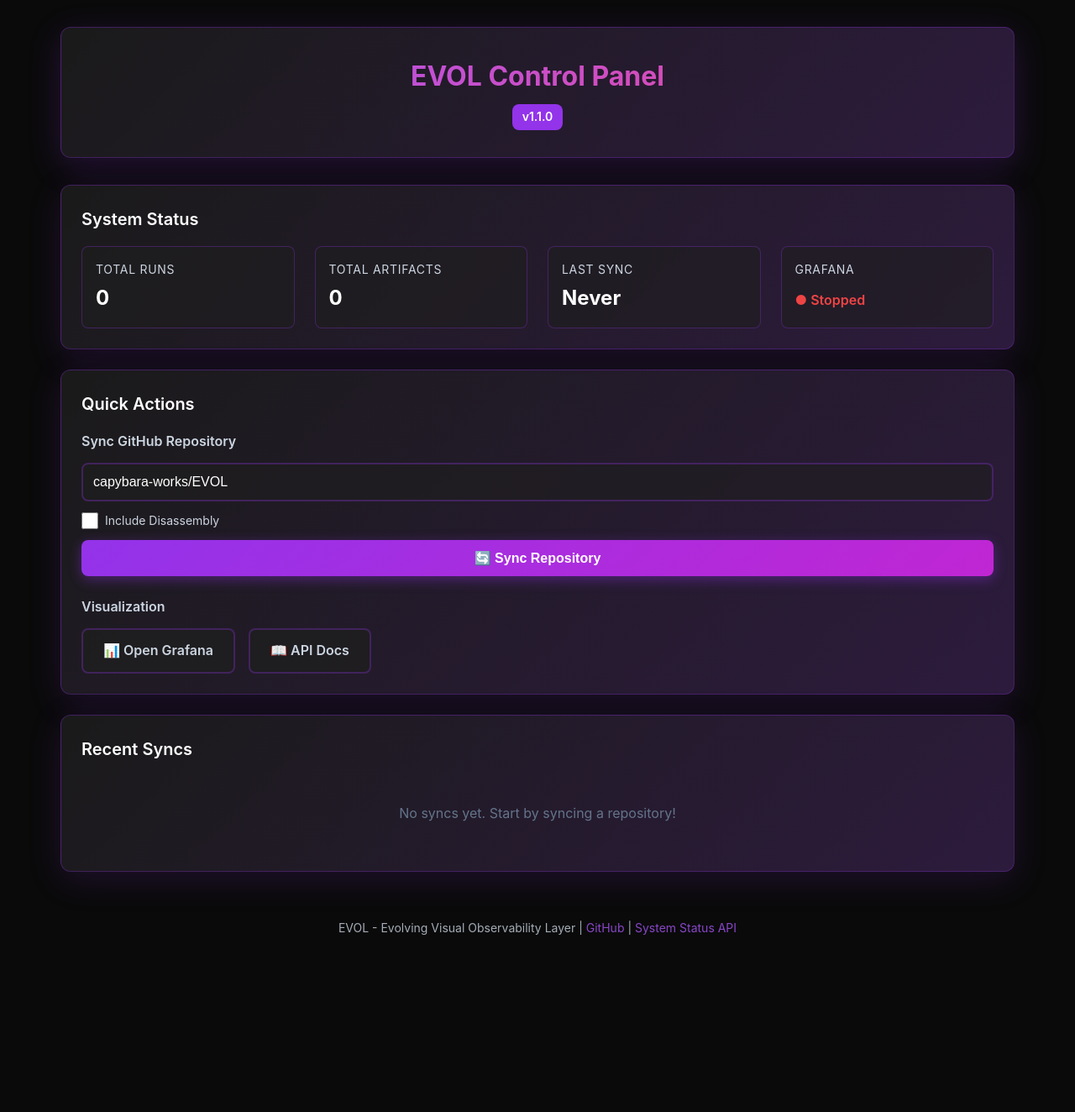
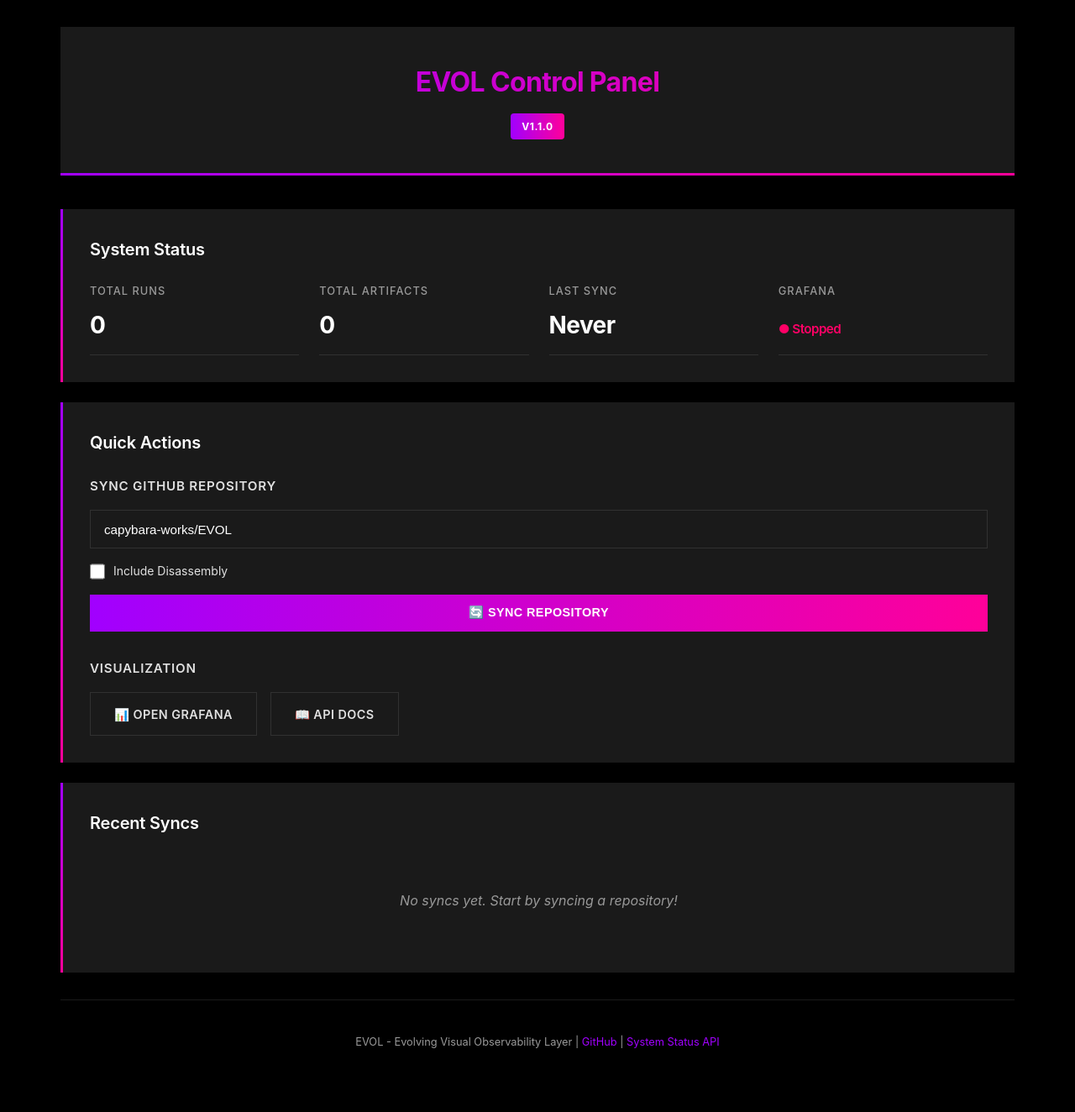
Before and after one commit to capybara-works/EVOL, a FastAPI app: page / in a window 1280 px wide. Shown: the whole page at 84% size. Before the commit the page ends 1113 px from the top, so only its background shows below. Run offline with FastAPI, Linux system fonts and the light colour scheme.

Commit message:
design: Refine WebUI with Accenture design system
Based on accenture.com analysis:
- Pure black background (#000000) for maximum contrast
- Purple-to-pink gradients (#A100FF to #FF0099) matching Accenture brand
- Gradient borders (border-image) instead of solid colored borders
- Minimal border radius (sharp edges) for modern, clean aesthetic
- Subtle hover effects with border color transitions
- Clean typography with letter-spacing adjustments
- Minimal shadows, focus on borders and gradients
- Bottom borders on stats for cleaner separation
- Uppercase labels with increased letter-spacing
- Gradient shine effect on primary buttons

```diff
--- a/evol/ui/static/style.css
+++ b/evol/ui/static/style.css
@@ -1,15 +1,13 @@
 :root {
-    --primary-purple: #9333ea;
-    --secondary-purple: #a855f7;
-    --dark-purple: #7e22ce;
-    --light-purple: #c084fc;
-    --bg-black: #0a0a0a;
+    /* Accenture-inspired color palette */
+    --primary-purple: #A100FF;
+    --accent-pink: #FF0099;
+    --dark-bg: #000000;
     --card-bg: #1a1a1a;
-    --card-bg-gradient: linear-gradient(135deg, #1a1a1a 0%, #2d1b3d 100%);
-    --border-purple: rgba(147, 51, 234, 0.3);
     --text-white: #ffffff;
-    --text-gray: #cbd5e1;
-    --text-muted: #64748b;
+    --text-gray: #e0e0e0;
+    --text-muted: #999999;
+    --border-subtle: rgba(255, 255, 255, 0.1);
 }
 
 * {
@@ -19,8 +17,8 @@
 }
 
 body {
-    font-family: -apple-system, BlinkMacSystemFont, 'Segoe UI', Roboto, 'Helvetica Neue', Arial, sans-serif;
-    background-color: var(--bg-black);
+    font-family: -apple-system, BlinkMacSystemFont, 'Segoe UI', 'Helvetica Neue', Arial, sans-serif;
+    background-color: var(--dark-bg);
     color: var(--text-white);
     line-height: 1.6;
 }
@@ -31,112 +29,125 @@ body {
     padding: 2rem;
 }
 
+/* Header with subtle gradient bottom border */
 header {
-    background: var(--card-bg-gradient);
-    padding: 2rem;
-    border-radius: 12px;
-    margin-bottom: 2rem;
+    background-color: var(--card-bg);
+    padding: 2.5rem 2rem;
+    border-radius: 0;
+    margin-bottom: 2.5rem;
     text-align: center;
-    border: 1px solid var(--border-purple);
-    box-shadow: 0 10px 40px rgba(147, 51, 234, 0.2);
+    border-bottom: 3px solid transparent;
+    border-image: linear-gradient(90deg, var(--primary-purple) 0%, var(--accent-pink) 100%);
+    border-image-slice: 1;
 }
 
 header h1 {
     font-size: 2rem;
     font-weight: 700;
-    background: linear-gradient(135deg, var(--secondary-purple) 0%, #ec4899 100%);
+    background: linear-gradient(90deg, var(--primary-purple) 0%, var(--accent-pink) 100%);
     -webkit-background-clip: text;
     -webkit-text-fill-color: transparent;
     background-clip: text;
+    letter-spacing: -0.02em;
 }
 
 .version {
-    background: var(--primary-purple);
+    background: linear-gradient(90deg, var(--primary-purple) 0%, var(--accent-pink) 100%);
     color: white;
-    padding: 0.25rem 0.75rem;
-    border-radius: 0.5rem;
-    font-size: 0.875rem;
-    font-weight: 600;
+    padding: 0.35rem 0.85rem;
+    border-radius: 4px;
+    font-size: 0.75rem;
+    font-weight: 700;
     display: inline-block;
-    margin-top: 0.5rem;
+    margin-top: 0.75rem;
+    letter-spacing: 0.05em;
+    text-transform: uppercase;
 }
 
+/* Cards with minimal borders */
 .status-card,
 .actions-card,
 .recent-card {
-    background: var(--card-bg-gradient);
-    border-radius: 12px;
-    padding: 1.5rem;
+    background-color: var(--card-bg);
+    border-radius: 0;
+    padding: 2rem;
     margin-bottom: 1.5rem;
-    border: 1px solid var(--border-purple);
-    box-shadow: 0 10px 40px rgba(147, 51, 234, 0.15);
+    border: none;
+    border-left: 3px solid transparent;
+    border-image: linear-gradient(180deg, var(--primary-purple) 0%, var(--accent-pink) 100%);
+    border-image-slice: 1;
 }
 
 h2 {
     font-size: 1.25rem;
     font-weight: 600;
-    margin-bottom: 1rem;
+    margin-bottom: 1.5rem;
     color: var(--text-white);
+    letter-spacing: -0.01em;
 }
 
 h3 {
-    font-size: 1rem;
+    font-size: 0.95rem;
     font-weight: 600;
-    margin-bottom: 0.75rem;
+    margin-bottom: 1rem;
     color: var(--text-gray);
+    text-transform: uppercase;
+    letter-spacing: 0.05em;
 }
 
 .status-grid {
     display: grid;
-    grid-template-columns: repeat(auto-fit, minmax(200px, 1fr));
+    grid-template-columns: repeat(auto-fit, minmax(220px, 1fr));
     gap: 1.5rem;
 }
 
 .stat {
     display: flex;
     flex-direction: column;
-    background: rgba(30, 30, 30, 0.6);
-    padding: 1rem;
-    border-radius: 8px;
-    border: 1px solid var(--border-purple);
+    background: transparent;
+    padding: 0;
+    border: none;
+    border-bottom: 1px solid var(--border-subtle);
+    padding-bottom: 0.75rem;
     transition: all 0.3s ease;
 }
 
 .stat:hover {
-    border-color: var(--secondary-purple);
-    transform: translateY(-2px);
-    box-shadow: 0 8px 20px rgba(168, 85, 247, 0.3);
+    border-bottom-color: var(--primary-purple);
+    transform: translateX(4px);
 }
 
 .stat-label {
-    font-size: 0.875rem;
-    color: var(--text-gray);
-    margin-bottom: 0.25rem;
+    font-size: 0.8rem;
+    color: var(--text-muted);
+    margin-bottom: 0.5rem;
     text-transform: uppercase;
-    letter-spacing: 0.05em;
+    letter-spacing: 0.08em;
+    font-weight: 500;
 }
 
 .stat-value {
-    font-size: 1.5rem;
+    font-size: 1.75rem;
     font-weight: 700;
     color: var(--text-white);
+    letter-spacing: -0.02em;
 }
 
 .status-indicator {
-    font-size: 1rem;
+    font-size: 0.95rem;
     font-weight: 600;
 }
 
 .status-indicator.running {
-    color: #10b981;
+    color: #00FF99;
 }
 
 .status-indicator.stopped {
-    color: #ef4444;
+    color: #FF0066;
 }
 
 .action-section {
-    margin-bottom: 1.5rem;
+    margin-bottom: 2rem;
 }
 
 .action-section:last-child {
@@ -146,16 +157,16 @@ h3 {
 .sync-form {
     display: flex;
     flex-direction: column;
-    gap: 0.75rem;
+    gap: 1rem;
 }
 
 input[type="text"] {
-    padding: 0.75rem;
-    border: 2px solid var(--border-purple);
-    border-radius: 8px;
-    font-size: 1rem;
+    padding: 0.85rem 1rem;
+    border: 1px solid var(--border-subtle);
+    border-radius: 0;
+    font-size: 0.95rem;
     transition: all 0.3s ease;
-    background: rgba(30, 30, 30, 0.6);
+    background: transparent;
     color: var(--text-white);
 }
 
@@ -165,61 +176,78 @@ input[type="text"]::placeholder {
 
 input[type="text"]:focus {
     outline: none;
-    border-color: var(--secondary-purple);
-    box-shadow: 0 0 0 3px rgba(168, 85, 247, 0.2);
+    border-color: var(--primary-purple);
+    background: rgba(161, 0, 255, 0.05);
 }
 
 .checkbox-label {
     display: flex;
     align-items: center;
-    gap: 0.5rem;
+    gap: 0.6rem;
     font-size: 0.875rem;
     cursor: pointer;
     color: var(--text-gray);
 }
 
 .checkbox-label input[type="checkbox"] {
-    width: 1.25rem;
-    height: 1.25rem;
+    width: 1.15rem;
+    height: 1.15rem;
     cursor: pointer;
-    accent-color: var(--secondary-purple);
+    accent-color: var(--primary-purple);
 }
 
 .btn {
-    padding: 0.75rem 1.5rem;
+    padding: 0.85rem 1.75rem;
     border: none;
-    border-radius: 8px;
-    font-size: 1rem;
+    border-radius: 0;
+    font-size: 0.9rem;
     font-weight: 600;
     cursor: pointer;
     transition: all 0.3s ease;
     text-decoration: none;
     display: inline-block;
     text-align: center;
+    letter-spacing: 0.03em;
+    text-transform: uppercase;
 }
 
 .btn-primary {
-    background: linear-gradient(135deg, var(--primary-purple) 0%, #c026d3 100%);
+    background: linear-gradient(90deg, var(--primary-purple) 0%, var(--accent-pink) 100%);
     color: white;
-    box-shadow: 0 4px 15px rgba(147, 51, 234, 0.4);
+    position: relative;
+    overflow: hidden;
+}
+
+.btn-primary::before {
+    content: '';
+    position: absolute;
+    top: 0;
+    left: -100%;
+    width: 100%;
+    height: 100%;
+    background: linear-gradient(90deg, transparent, rgba(255, 255, 255, 0.3), transparent);
+    transition: left 0.5s;
+}
+
+.btn-primary:hover::before {
+    left: 100%;
 }
 
 .btn-primary:hover {
-    transform: translateY(-2px);
-    box-shadow: 0 8px 25px rgba(147, 51, 234, 0.6);
-    background: linear-gradient(135deg, var(--secondary-purple) 0%, #d946ef 100%);
+    transform: translateY(-1px);
+    box-shadow: 0 4px 12px rgba(161, 0, 255, 0.4);
 }
 
 .btn-secondary {
-    background: rgba(30, 30, 30, 0.8);
+    background: transparent;
     color: var(--text-gray);
-    border: 2px solid var(--border-purple);
+    border: 1px solid var(--border-subtle);
 }
 
 .btn-secondary:hover {
-    background: rgba(45, 27, 61, 0.6);
-    border-color: var(--secondary-purple);
+    border-color: var(--primary-purple);
     color: var(--text-white);
+    background: rgba(161, 0, 255, 0.05);
 }
 
 .button-group {
@@ -276,56 +308,59 @@ input[type="text"]:focus {
 }
 
 .sync-status {
-    padding: 0.25rem 0.75rem;
-    border-radius: 0.25rem;
-    font-size: 0.75rem;
-    font-weight: 600;
+    padding: 0.35rem 0.85rem;
+    border-radius: 2px;
+    font-size: 0.7rem;
+    font-weight: 700;
     text-transform: uppercase;
-    margin-right: 1rem;
+    margin-right: 1.5rem;
+    letter-spacing: 0.05em;
 }
 
 .sync-status.status-success {
-    background-color: rgba(16, 185, 129, 0.2);
-    color: #6ee7b7;
+    background: rgba(0, 255, 153, 0.2);
+    color: #00FF99;
 }
 
 .sync-status.status-failure {
-    background-color: rgba(239, 68, 68, 0.2);
-    color: #fca5a5;
+    background: rgba(255, 0, 102, 0.2);
+    color: #FF0066;
 }
 
 .sync-status.status-cancelled {
-    background-color: rgba(245, 158, 11, 0.2);
-    color: #fcd34d;
+    background: rgba(255, 204, 0, 0.2);
+    color: #FFCC00;
 }
 
 .sync-time {
-    color: var(--text-gray);
-    font-size: 0.875rem;
+    color: var(--text-muted);
+    font-size: 0.85rem;
 }
 
 .empty-message {
     color: var(--text-muted);
     text-align: center;
-    padding: 2rem;
+    padding: 2.5rem;
+    font-style: italic;
 }
 
 footer {
     text-align: center;
-    padding: 2rem 0;
-    color: var(--text-gray);
-    font-size: 0.875rem;
-    opacity: 0.8;
+    padding: 2.5rem 0;
+    color: var(--text-muted);
+    font-size: 0.8rem;
+    border-top: 1px solid var(--border-subtle);
+    margin-top: 2rem;
 }
 
 footer a {
-    color: var(--secondary-purple);
+    color: var(--primary-purple);
     text-decoration: none;
+    transition: color 0.3s ease;
 }
 
 footer a:hover {
-    color: var(--light-purple);
-    text-decoration: underline;
+    color: var(--accent-pink);
 }
 
 @media (max-width: 768px) {
```
Also changed, not shown: other parts of evol/ui/static/style.css (+18 -14 lines).
